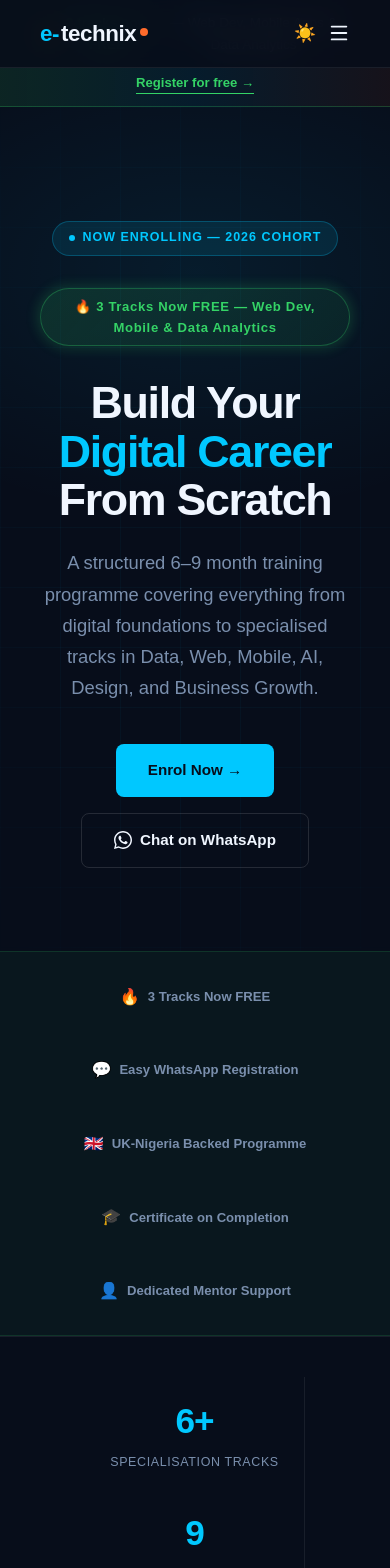
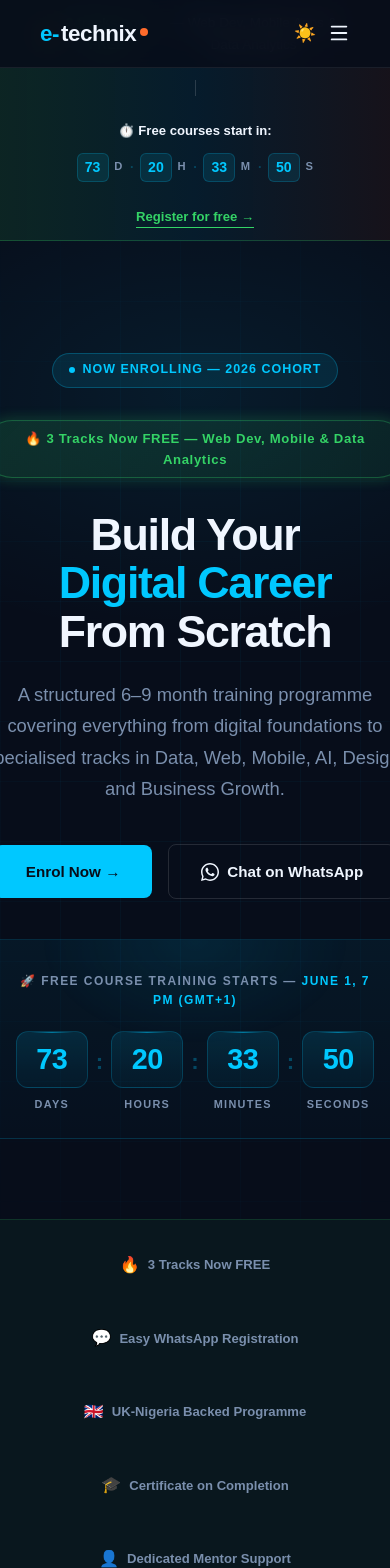
Before and after one commit to Rex-Orokumue/e-technix, a Next.js app: page / in a window 390 px wide. Shown: the top 1568 px of the page. Built offline with nearby package versions, Linux system fonts and the light colour scheme.

Commit message:
added countdown timer

```diff
--- a/src/app/programs/page.tsx
+++ b/src/app/programs/page.tsx
@@ -3,6 +3,7 @@
 import Link from 'next/link';
 import Navbar from '@/components/layout/Navbar';
 import Footer from '@/components/layout/Footer';
+import CountdownTimer from '@/components/home/CountdownTimer';
 
 const WHATSAPP_NUMBER = '2348120288390'; // ← replace with real number
 
@@ -245,6 +246,9 @@ export default function ProgramsPage() {
             and real projects. Start with foundations, pick your track, build something
             real, then launch your career.
           </p>
+          <div style={{ marginTop: '1.5rem', maxWidth: '540px' }}>
+            <CountdownTimer variant="hero" />
+          </div>
         </section>
 
         {/* ── FREE Tracks Promo Banner ── */}
--- a/src/app/register/page.tsx
+++ b/src/app/register/page.tsx
@@ -3,6 +3,7 @@
 import { useState, useEffect } from 'react';
 import Navbar from '@/components/layout/Navbar';
 import Footer from '@/components/layout/Footer';
+import CountdownTimer from '@/components/home/CountdownTimer';
 
 const WHATSAPP_NUMBER = '2348120288390';
 
@@ -156,6 +157,7 @@ export default function RegisterPage() {
               <strong>Web Dev, Mobile Apps & Data Analytics</strong> tracks are now <strong style={{ color: '#34D366' }}>completely FREE</strong>
             </span>
           </div>
+          <CountdownTimer variant="banner" />
         </div>
 
         <div style={{ maxWidth: '1180px', margin: '0 auto', padding: '5rem 2.5rem 6rem' }}>
--- /dev/null
+++ b/src/components/home/CountdownTimer.tsx
@@ -0,0 +1,287 @@
+'use client';
+
+import { useEffect, useState } from 'react';
+import { motion, AnimatePresence } from 'framer-motion';
+
+// June 1, 2026 at 7:00 PM GMT+1 = 18:00 UTC
+const TARGET_DATE = new Date('2026-06-01T18:00:00Z').getTime();
+
+interface TimeLeft {
+  days: number;
+  hours: number;
+  minutes: number;
+  seconds: number;
+}
+
+function getTimeLeft(): TimeLeft {
+  const diff = Math.max(0, TARGET_DATE - Date.now());
+  return {
+    days: Math.floor(diff / (1000 * 60 * 60 * 24)),
+    hours: Math.floor((diff / (1000 * 60 * 60)) % 24),
+    minutes: Math.floor((diff / (1000 * 60)) % 60),
+    seconds: Math.floor((diff / 1000) % 60),
+  };
+}
+
+function DigitCard({ value, label }: { value: number; label: string }) {
+  const display = String(value).padStart(2, '0');
+
+  return (
+    <div style={{
+      display: 'flex',
+      flexDirection: 'column',
+      alignItems: 'center',
+      gap: '0.5rem',
+    }}>
+      <div style={{
+        position: 'relative',
+        background: 'linear-gradient(180deg, rgba(0,200,255,0.12) 0%, rgba(0,200,255,0.04) 100%)',
+        border: '1px solid rgba(0,200,255,0.2)',
+        borderRadius: '12px',
+        padding: '0.75rem 1rem',
+        minWidth: '72px',
+        textAlign: 'center',
+        overflow: 'hidden',
+      }}>
+        {/* Inner glow */}
+        <div style={{
+          position: 'absolute',
+          top: 0, left: '50%',
+          transform: 'translateX(-50%)',
+          width: '60%', height: '1px',
+          background: 'linear-gradient(90deg, transparent, rgba(0,200,255,0.5), transparent)',
+        }} />
+        <AnimatePresence mode="popLayout">
+          <motion.span
+            key={display}
+            initial={{ y: -20, opacity: 0, filter: 'blur(4px)' }}
+            animate={{ y: 0, opacity: 1, filter: 'blur(0px)' }}
+            exit={{ y: 20, opacity: 0, filter: 'blur(4px)' }}
+            transition={{ duration: 0.3, ease: 'easeOut' }}
+            style={{
+              display: 'block',
+              fontFamily: 'var(--font-head)',
+              fontSize: 'clamp(1.8rem, 4vw, 2.6rem)',
+              fontWeight: 800,
+              letterSpacing: '-0.02em',
+              color: 'var(--cyan)',
+              lineHeight: 1.1,
+            }}
+          >
+            {display}
+          </motion.span>
+        </AnimatePresence>
+      </div>
+      <span style={{
+        fontSize: '0.68rem',
+        fontWeight: 600,
+        letterSpacing: '0.12em',
+        textTransform: 'uppercase',
+        color: 'var(--muted)',
+      }}>
+        {label}
+      </span>
+    </div>
+  );
+}
+
+function Separator() {
+  return (
+    <span style={{
+      fontFamily: 'var(--font-head)',
+      fontSize: 'clamp(1.4rem, 3vw, 2rem)',
+      fontWeight: 800,
+      color: 'rgba(0,200,255,0.3)',
+      alignSelf: 'flex-start',
+      paddingTop: '0.85rem',
+      userSelect: 'none',
+    }}>
+      :
+    </span>
+  );
+}
+
+export default function CountdownTimer({ variant = 'hero' }: { variant?: 'hero' | 'banner' }) {
+  const [time, setTime] = useState<TimeLeft | null>(null);
+  const [expired, setExpired] = useState(false);
+
+  useEffect(() => {
+    // Set initial time on client only to avoid hydration mismatch
+    const initial = getTimeLeft();
+    setTime(initial);
+    if (initial.days === 0 && initial.hours === 0 && initial.minutes === 0 && initial.seconds === 0) {
+      setExpired(true);
+      return;
+    }
+
+    const interval = setInterval(() => {
+      const t = getTimeLeft();
+      setTime(t);
+      if (t.days === 0 && t.hours === 0 && t.minutes === 0 && t.seconds === 0) {
+        setExpired(true);
+        clearInterval(interval);
+      }
+    }, 1000);
+
+    return () => clearInterval(interval);
+  }, []);
+
+  // Don't render until client-side hydration is done
+  if (!time) return null;
+
+  if (expired) {
+    return (
+      <motion.div
+        initial={{ opacity: 0, scale: 0.95 }}
+        animate={{ opacity: 1, scale: 1 }}
+        style={{
+          background: 'linear-gradient(135deg, rgba(52,211,102,0.15), rgba(52,211,102,0.08))',
+          border: '1px solid rgba(52,211,102,0.3)',
+          borderRadius: '14px',
+          padding: variant === 'hero' ? '1.5rem 2rem' : '0.75rem 1.5rem',
+          textAlign: 'center',
+        }}
+      >
+        <span style={{
+          fontFamily: 'var(--font-head)',
+          fontWeight: 700,
+          fontSize: variant === 'hero' ? '1.15rem' : '0.9rem',
+          color: '#34D366',
+        }}>
+          🎉 Free courses are NOW LIVE! Training has started!
+        </span>
+      </motion.div>
+    );
+  }
+
+  if (variant === 'banner') {
+    return (
+      <div style={{
+        display: 'flex',
+        alignItems: 'center',
+        justifyContent: 'center',
+        gap: '0.75rem',
+        flexWrap: 'wrap',
+      }}>
+        <span style={{
+          fontSize: '0.82rem',
+          fontWeight: 600,
+          color: 'var(--text)',
+        }}>
+          ⏱️ Free courses start in:
+        </span>
+        <div style={{
+          display: 'flex',
+          alignItems: 'center',
+          gap: '0.35rem',
+        }}>
+          {[
+            { val: time.days, label: 'd' },
+            { val: time.hours, label: 'h' },
+            { val: time.minutes, label: 'm' },
+            { val: time.seconds, label: 's' },
+          ].map((item, i) => (
+            <span key={item.label} style={{ display: 'flex', alignItems: 'center', gap: '0.35rem' }}>
+              <span style={{
+                fontFamily: 'var(--font-head)',
+                fontWeight: 800,
+                fontSize: '0.88rem',
+                color: 'var(--cyan)',
+                background: 'rgba(0,200,255,0.1)',
+                border: '1px solid rgba(0,200,255,0.2)',
+                borderRadius: '6px',
+                padding: '0.15rem 0.45rem',
+                minWidth: '32px',
+                textAlign: 'center',
+                display: 'inline-block',
+              }}>
+                {String(item.val).padStart(2, '0')}
+              </span>
+              <span style={{
+                fontSize: '0.7rem',
+                fontWeight: 600,
+                color: 'var(--muted)',
+                textTransform: 'uppercase',
+                letterSpacing: '0.05em',
+              }}>
+                {item.label}
+              </span>
+              {i < 3 && (
+                <span style={{ color: 'rgba(0,200,255,0.25)', fontWeight: 700, fontSize: '0.8rem', marginLeft: '0.1rem' }}>
+                  ·
+                </span>
+              )}
+            </span>
+          ))}
+        </div>
+      </div>
+    );
+  }
+
+  // Hero variant — the big, visible countdown
+  return (
+    <motion.div
+      initial={{ opacity: 0, y: 20 }}
+      animate={{ opacity: 1, y: 0 }}
+      transition={{ duration: 0.6, delay: 0.35, ease: 'easeOut' }}
+      style={{
+        position: 'relative',
+        marginTop: '2.5rem',
+        padding: '2rem 2rem 1.5rem',
+        borderRadius: '18px',
+        background: 'linear-gradient(180deg, rgba(0,200,255,0.06) 0%, rgba(0,200,255,0.02) 100%)',
+        border: '1px solid rgba(0,200,255,0.15)',
+        overflow: 'hidden',
+      }}
+    >
+      {/* Animated glow pulse */}
+      <div style={{
+        position: 'absolute',
+        top: '-50%', left: '50%',
+        transform: 'translateX(-50%)',
+        width: '300px', height: '200px',
+        background: 'radial-gradient(ellipse, rgba(0,200,255,0.1) 0%, transparent 70%)',
+        animation: 'countdownGlow 3s ease-in-out infinite',
+        pointerEvents: 'none',
+      }} />
+
+      <style>{`
+        @keyframes countdownGlow {
+          0%, 100% { opacity: 0.5; transform: translateX(-50%) scale(1); }
+          50% { opacity: 1; transform: translateX(-50%) scale(1.15); }
+        }
+      `}</style>
+
+      <div style={{
+        position: 'relative',
+        textAlign: 'center',
+      }}>
+        <div style={{
+          fontSize: '0.75rem',
+          fontWeight: 700,
+          letterSpacing: '0.12em',
+          textTransform: 'uppercase',
+          color: 'var(--muted)',
+          marginBottom: '1.25rem',
+        }}>
+          🚀 Free course training starts — <span style={{ color: 'var(--cyan)' }}>June 1, 7 PM (GMT+1)</span>
+        </div>
+
+        <div style={{
+          display: 'flex',
+          alignItems: 'flex-start',
+          justifyContent: 'center',
+          gap: 'clamp(0.5rem, 2vw, 1rem)',
+        }}>
+          <DigitCard value={time.days} label="Days" />
+          <Separator />
+          <DigitCard value={time.hours} label="Hours" />
+          <Separator />
+          <DigitCard value={time.minutes} label="Minutes" />
+          <Separator />
+          <DigitCard value={time.seconds} label="Seconds" />
+        </div>
+      </div>
+    </motion.div>
+  );
+}
--- a/src/components/home/Hero.tsx
+++ b/src/components/home/Hero.tsx
@@ -2,6 +2,7 @@
 
 import { motion } from 'framer-motion';
 import Link from 'next/link';
+import CountdownTimer from './CountdownTimer';
 
 const WHATSAPP_NUMBER = '2348120288390'; // ← replace with real number
 
@@ -211,6 +212,8 @@ export default function Hero() {
             Chat on WhatsApp
           </a>
         </motion.div>
+
+        <CountdownTimer variant="hero" />
       </div>
     </section>
   );
--- a/src/components/home/sections.tsx
+++ b/src/components/home/sections.tsx
@@ -537,6 +537,8 @@ export function CTASection() {
   );
 }
 // ─── Urgency Bar ──────────────────────────────────────────────────────────────
+import CountdownTimer from './CountdownTimer';
+
 export function UrgencyBar() {
   return (
     <div style={{
@@ -544,7 +546,7 @@ export function UrgencyBar() {
       borderBottom: '1px solid rgba(52,211,102,0.25)',
       padding: '0.75rem 2.5rem',
       display: 'flex', alignItems: 'center', justifyContent: 'center',
-      gap: '1rem', flexWrap: 'wrap', textAlign: 'center',
+      gap: '1.5rem', flexWrap: 'wrap', textAlign: 'center',
     }}>
       <span style={{
         display: 'inline-flex', alignItems: 'center', gap: '4px',
@@ -552,6 +554,12 @@ export function UrgencyBar() {
       }}>
         🔥 <strong style={{ color: '#34D366' }}>3 tracks now FREE</strong> — Web Dev, Mobile Apps & Data Analytics
       </span>
+      <span style={{
+        width: '1px', height: '16px',
+        background: 'rgba(255,255,255,0.15)',
+        flexShrink: 0,
+      }} />
+      <CountdownTimer variant="banner" />
       <a href="/register" style={{
         display: 'inline-flex', alignItems: 'center', gap: '4px',
         color: '#34D366', fontWeight: 700, fontSize: '0.82rem',
```
